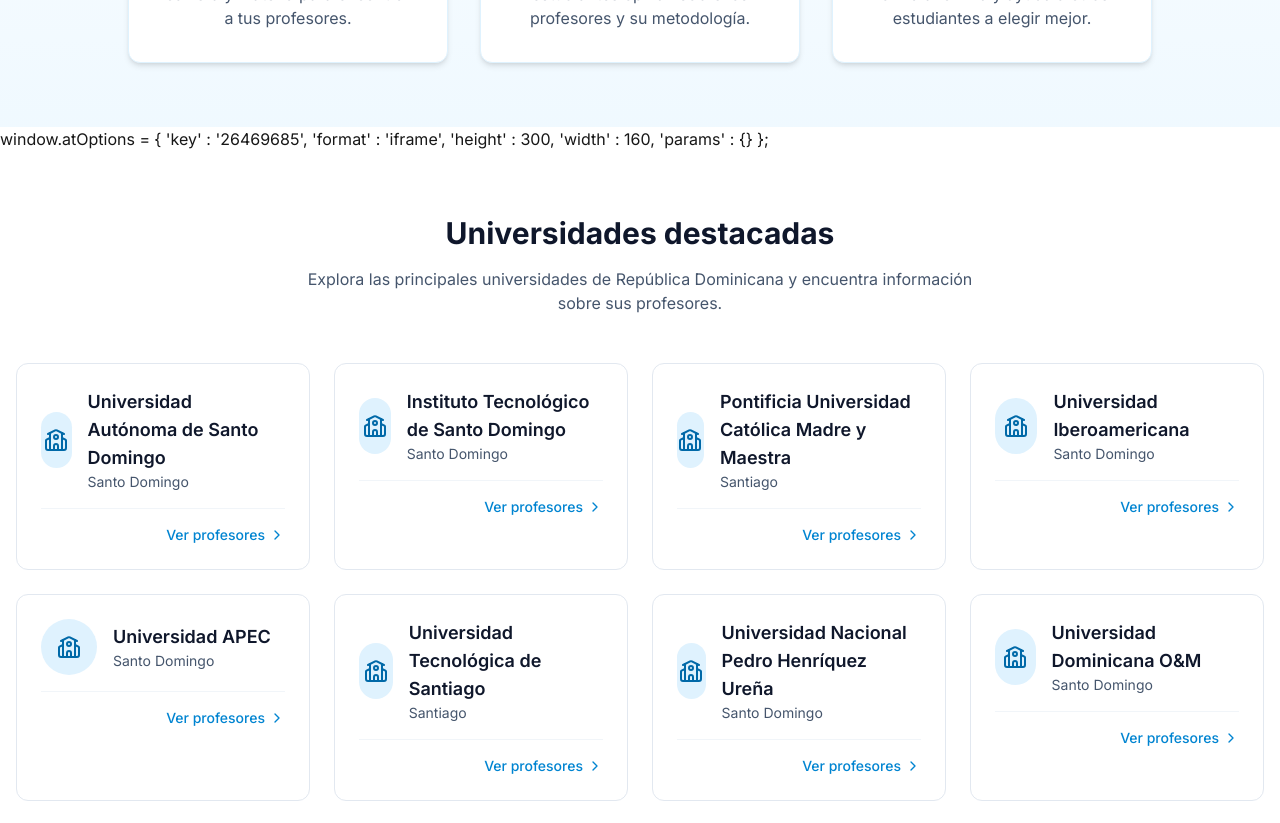
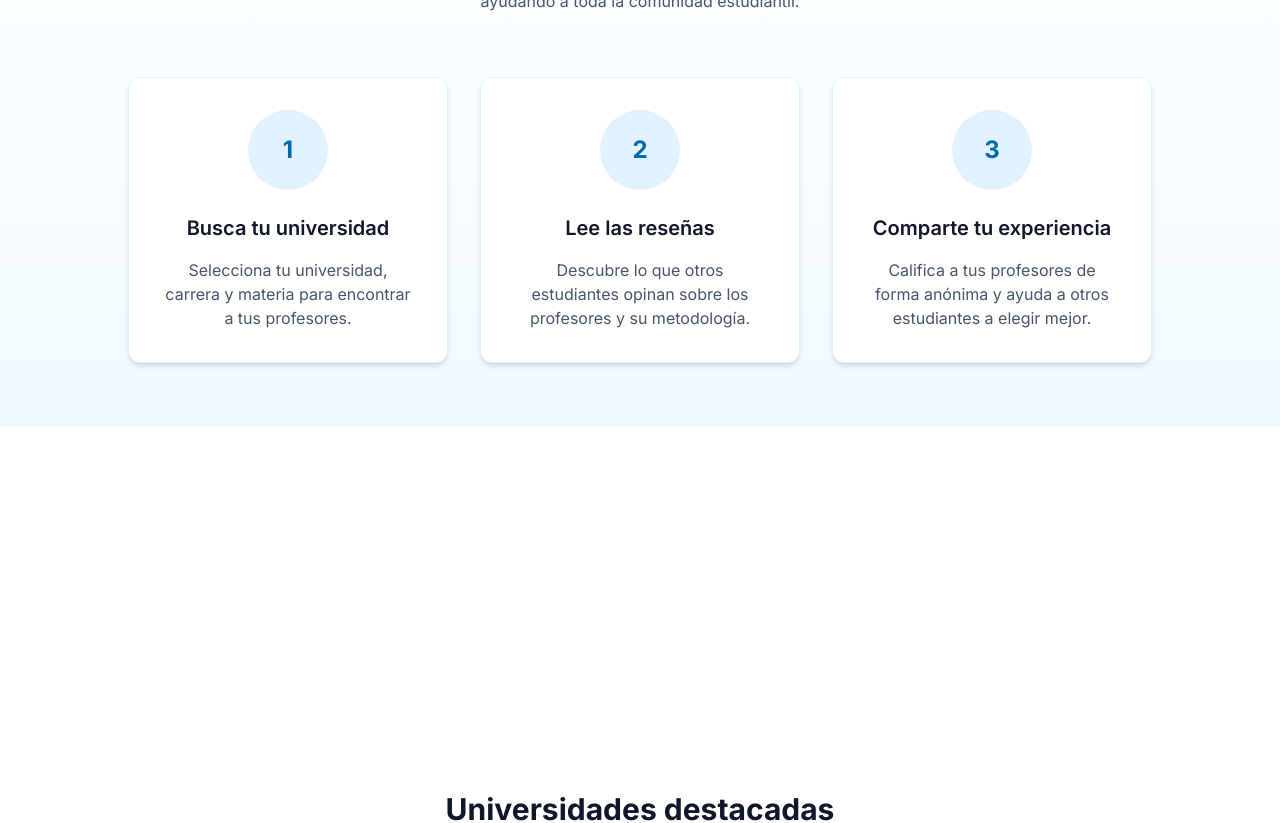
Before and after one commit to ItachiRD26/ratemyprofessor, a Next.js app: page / in a window 1280 px wide. Shown: the part 1240-2063 px from the top of the page. Built offline with nearby package versions, Linux system fonts and the light colour scheme.

Commit message:
Actualizacion Adsterra #4

```diff
--- a/src/app/page.tsx
+++ b/src/app/page.tsx
@@ -1,35 +1,9 @@
-"use client"
-
 import Link from "next/link"
 import { Search, Star, ChevronRight, School, ArrowRight } from "lucide-react"
 import { universities } from "@/lib/university-data"
-import { useEffect } from "react"
-
-declare global {
-  interface Window {
-    atOptions?: {
-      key: string
-      format: string
-      height: number
-      width: number
-      params: Record<string, unknown>
-    }
-  }
-}
+import  AdsterraBanner  from "@/components/adsterrabanner"
 
 export default function Home() {
-  useEffect(() => {
-    if (typeof window !== "undefined") {
-      window.atOptions = {
-        key: "5ca5e5611846bf5ab5047e45a8d87a57",
-        format: "iframe",
-        height: 300,
-        width: 160,
-        params: {},
-      }
-    }
-  }, [])
-
   return (
     <div className="flex flex-col min-h-screen bg-white">
       {/* Hero Section */}
@@ -62,12 +36,16 @@
             </div>
           </div>
         </div>
-        <div className="hidden md:block absolute bottom-0 left-0 w-full h-16 bg-white" style={{ clipPath: "polygon(0 100%, 100% 100%, 100% 0)" }}></div>
+
+        {/* Decorative elements */}
+        <div
+          className="hidden md:block absolute bottom-0 left-0 w-full h-16 bg-white"
+          style={{ clipPath: "polygon(0 100%, 100% 100%, 100% 0)" }}
+        ></div>
       </section>
 
       {/* Top Ad Banner - Clearly labeled */}
-      <div id="container-402912c82c937e4485d9201543ccec5b" style={{ margin: "0 auto" }}></div>
-
+      <AdsterraBanner adKey="5ca5e5611846bf5ab5047e45a8d87a57" width={160} height={300} />
 
       {/* Stats Section */}
       <section className="py-12 bg-white">
@@ -139,22 +117,7 @@
       </section>
 
       {/* Middle Ad Banner - Clearly labeled */}
-      <div id="container-26469685" style={{ margin: "0 auto" }}></div>
-<div
-  dangerouslySetInnerHTML={{
-    __html: `
-      window.atOptions = {
-        'key' : '26469685',
-        'format' : 'iframe',
-        'height' : 300,
-        'width' : 160,
-        'params' : {}
-      };
-    `,
-  }}
-/>
-
-
+      <AdsterraBanner adKey="26469685" width={160} height={300} />
 
       {/* Featured Universities */}
       <section className="py-16 bg-white">
@@ -312,20 +275,7 @@
       </section>
 
       {/* Bottom Ad Banner - Clearly labeled */}
-      <div id="container-26470285" style={{ margin: "0 auto" }}></div>
-<div
-  dangerouslySetInnerHTML={{
-    __html: `
-      window.atOptions = {
-        'key' : '26470285',
-        'format' : 'iframe',
-        'height' : 300,
-        'width' : 160,
-        'params' : {}
-      };
-    `,
-  }}
-/>
+      <AdsterraBanner adKey="26470285" width={160} height={300} />
     </div>
   )
 }
--- /dev/null
+++ b/src/components/adsterrabanner.tsx
@@ -0,0 +1,31 @@
+'use client'
+
+import { useEffect, useRef } from 'react'
+
+interface AdsterraBannerProps {
+  adKey: string
+  width: number
+  height: number
+}
+
+export default function AdsterraBanner({ adKey, width, height }: AdsterraBannerProps) {
+  const adRef = useRef<HTMLDivElement>(null)
+
+  useEffect(() => {
+    if (typeof window === 'undefined') return
+    if (!adRef.current) return
+
+    const script = document.createElement('script')
+    script.type = 'text/javascript'
+    script.src = `//www.highperformanceformat.com/${adKey}/invoke.js`
+    script.async = true
+    adRef.current.appendChild(script)
+  }, [adKey])
+
+  return (
+    <div
+      ref={adRef}
+      style={{ width: `${width}px`, height: `${height}px`, margin: '0 auto' }}
+    />
+  )
+}
```
